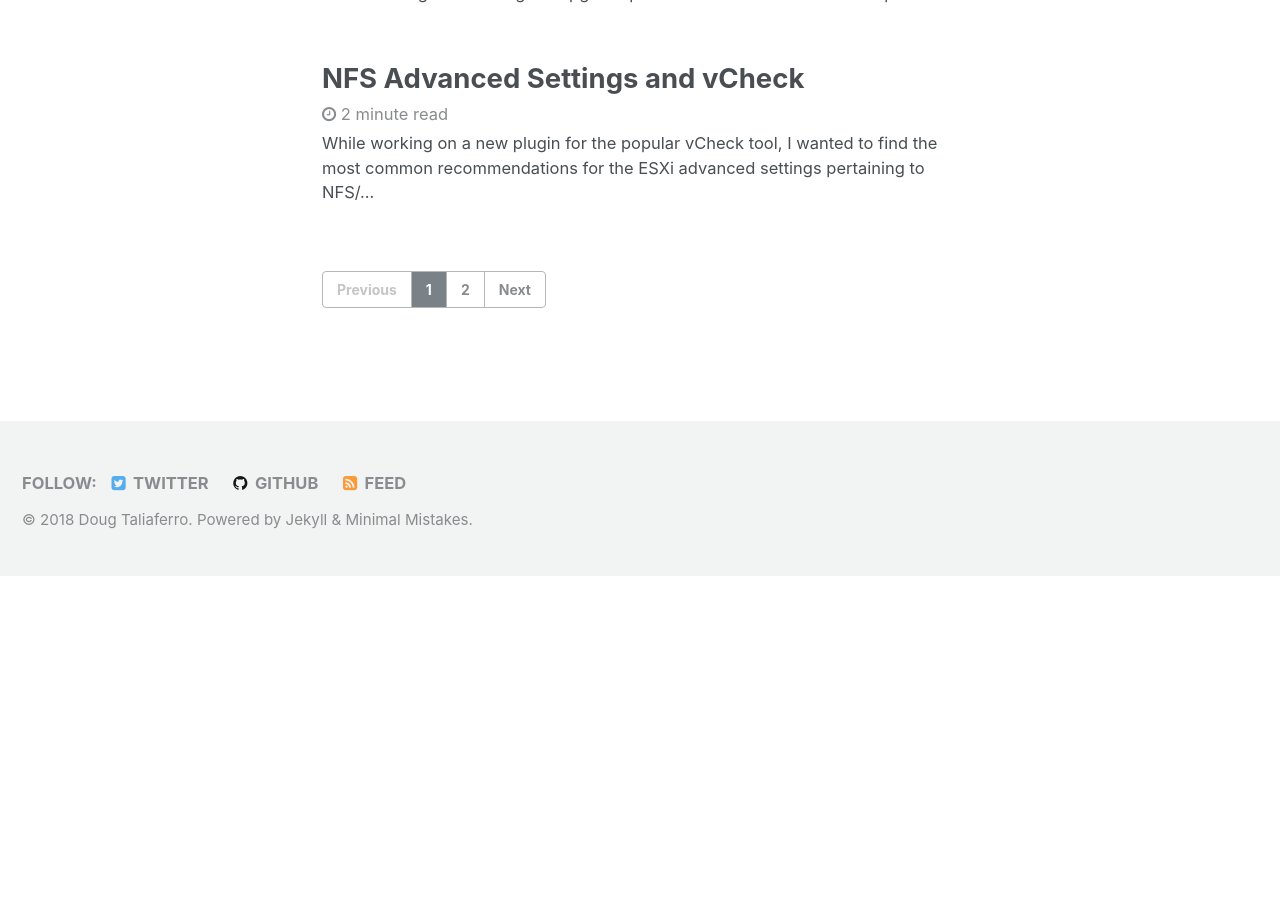
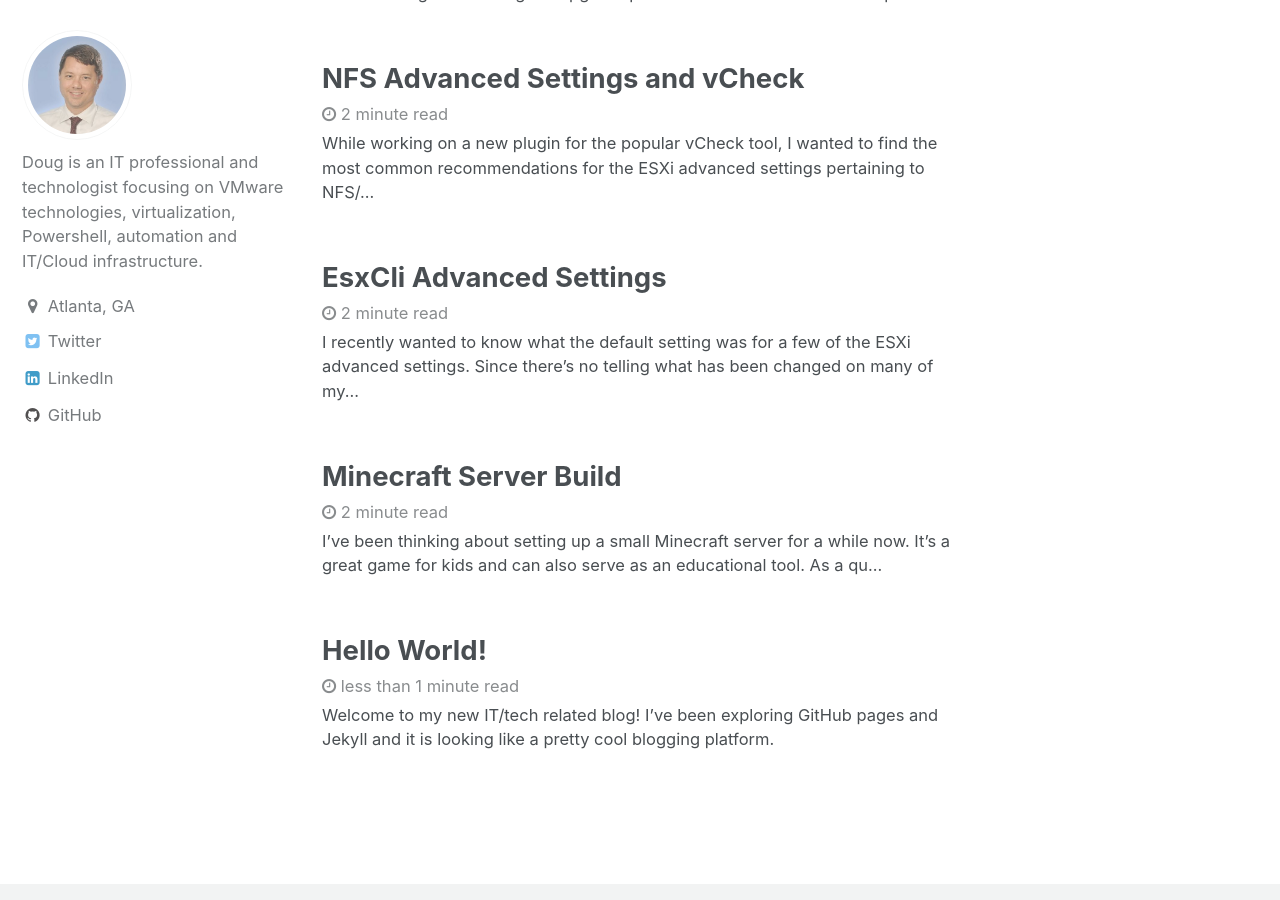
Before and after one commit to doogleit/doogleit.github.io, a Jekyll site: the page built from index.html, in a window 1280 px wide and 900 px high, scrolled down 912 px. Built offline with Jekyll 4.4.1, drawn with Linux system fonts in a browser that asks for light colours; the list of posts is cut into pages by our own code; before the commit the page ends 1488 px from its top, so only the background shows below that.

Commit message:
Update config.yml

```diff
--- a/_config.yml
+++ b/_config.yml
@@ -183,7 +183,7 @@ sass:
 
 # Outputting
 permalink: /:categories/:title/
-paginate: 5 # amount of posts to show
+paginate: 8 # amount of posts to show
 paginate_path: /page:num/
 timezone: "America/New_York" # https://en.wikipedia.org/wiki/List_of_tz_database_time_zones
 
```
